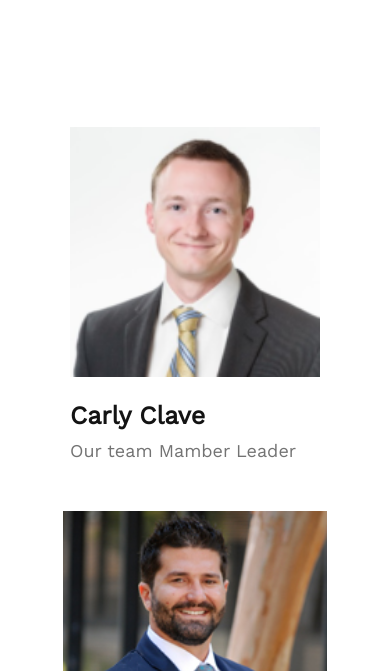
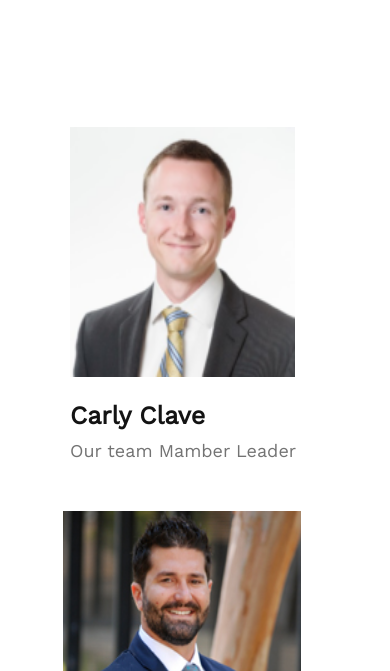
Before and after one commit to anikrahman2/g3-architects, a plain HTML site: page index.html in a window 390 px wide. Shown: the part 6813-7484 px from the top of the page. Drawn offline with nearby package versions, Linux system fonts and the light colour scheme; files whose address does not match are found by name.

Commit message:
Some Error Fix

```diff
--- a/styles/style.css
+++ b/styles/style.css
@@ -382,8 +382,10 @@ ul li a{
     flex-direction: column;
     align-items: center;
   }
+  .team-member img{
+    width: 90%;
+  }
   .footer{
-    width: 100%;
     font-size: 10px;
   }
 
```
